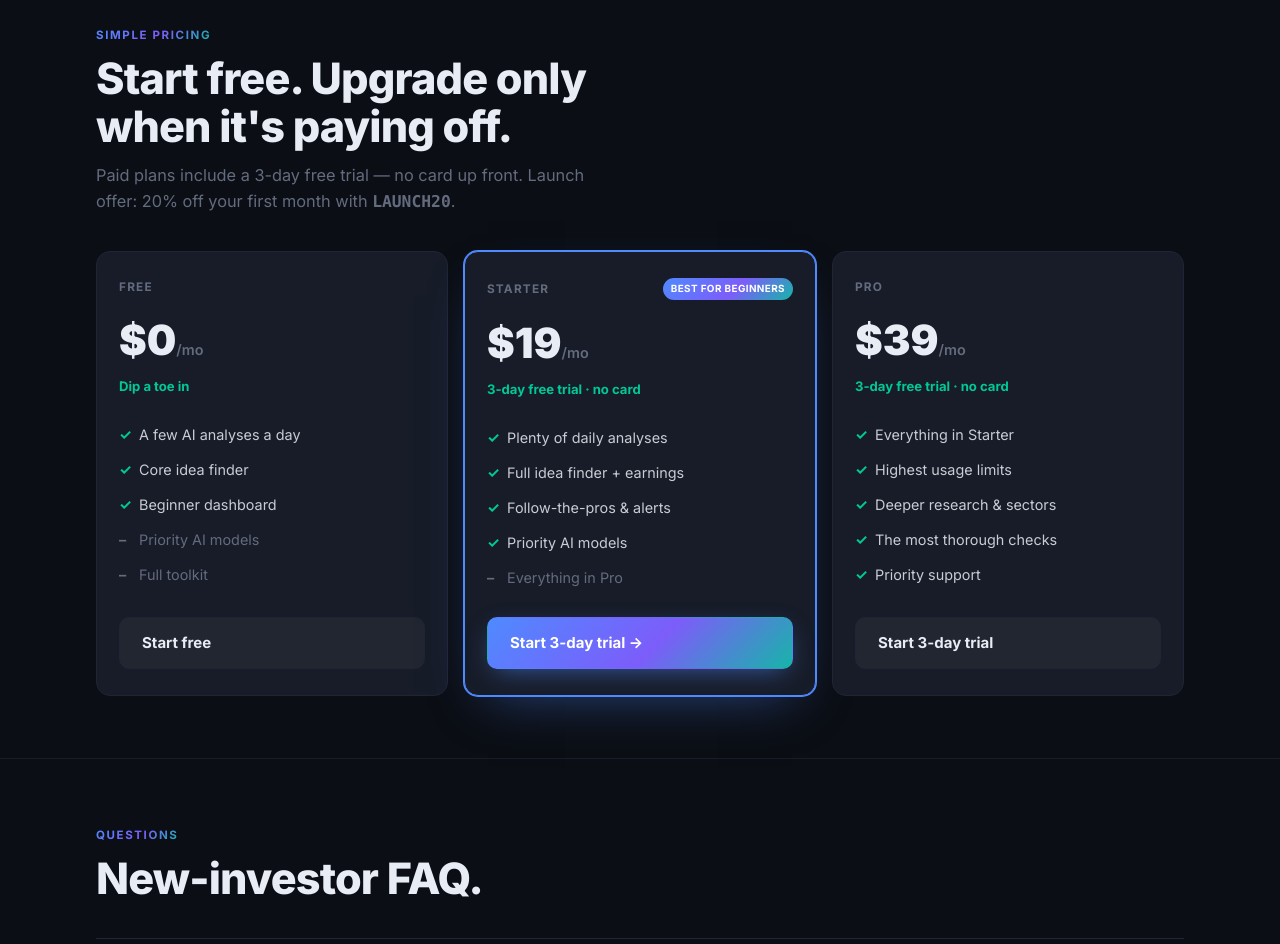
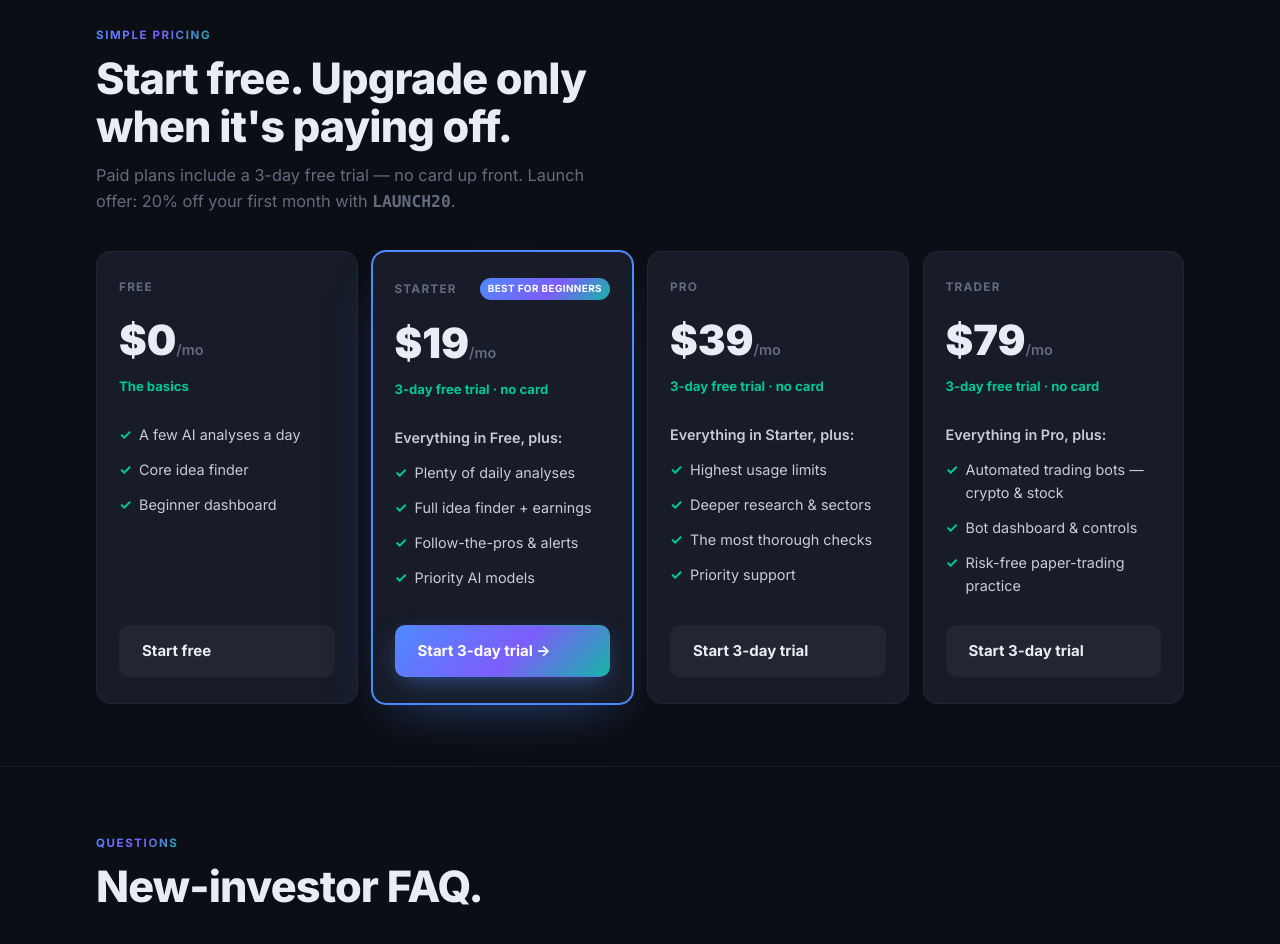
Before and after one commit to securectl/tradewiz, a Flask app: page /?show=pricing in a window 1280 px wide. Shown: the part 3071-4015 px from the top of the page. Run offline with Flask 3, Linux system fonts and the light colour scheme; data comes from the database, SQL or seed files in the repository; parts of the project's set-up code (start-up, migrations or seed data) failed here and were passed over; some libraries are stand-ins or nearby versions.

Commit message:
pricing: 4 tiers incl. Trader ($79, bots), clearer "Everything in X, plus:" lists
- Fixes the confusing greyed "Everything in Pro" line under Starter; every plan
  now reads "Everything in <lower tier>, plus:" + its own additions.
- Adds a Trader tier ($79/mo): Everything in Pro + automated crypto/stock trading
  bots, bot dashboard & controls, paper-trading practice.
- trader_amount plumbed through the landing + admin Codes & Pricing panel
  (displayed amount + Stripe price id per tier, now starter/pro/trader).

Note: the Trader tier is displayed + admin-priceable; making it BILLABLE needs a
Stripe price + a 'trader' billing tier that grants bot_access (bots are currently
invite-only per policy) — flagged as follow-up.

Co-Authored-By: Claude Opus 4.8 (1M context) <noreply@anthropic.com>

```diff
--- a/app.py
+++ b/app.py
@@ -575,17 +575,17 @@ def _landing_context():
         )
     except Exception:
         pass
-    starter_amt, pro_amt = 19, 39
+    amts = {"starter": 19, "pro": 39, "trader": 79}
     try:
         from app_settings import get_setting
-        s = get_setting("price_starter_amount")
-        p = get_setting("price_pro_amount")
-        starter_amt = int(float(s)) if s not in (None, "") else 19
-        pro_amt = int(float(p)) if p not in (None, "") else 39
+        for tier, default in list(amts.items()):
+            v = get_setting(f"price_{tier}_amount")
+            amts[tier] = int(float(v)) if v not in (None, "") else default
     except Exception:
         pass
     return {"first_time": first_time, "recommended": "starter",
-            "starter_amount": starter_amt, "pro_amount": pro_amt}
+            "starter_amount": amts["starter"], "pro_amount": amts["pro"],
+            "trader_amount": amts["trader"]}
 
 
 @app.route("/")
--- a/billing_bp.py
+++ b/billing_bp.py
@@ -161,14 +161,14 @@ def admin_pricing():
     from app_settings import get_setting, set_setting
     if request.method == "POST":
         d = request.get_json(silent=True) or {}
-        for tier in ("starter", "pro"):
+        for tier in ("starter", "pro", "trader"):
             if f"{tier}_amount" in d and str(d[f"{tier}_amount"]).strip() != "":
                 set_setting(f"price_{tier}_amount", int(float(d[f"{tier}_amount"])))
             if f"{tier}_price_id" in d:
                 set_setting(f"price_{tier}_stripe_id", (d[f"{tier}_price_id"] or "").strip())
         return jsonify({"ok": True})
     out = {}
-    for tier, default in (("starter", 19), ("pro", 39)):
+    for tier, default in (("starter", 19), ("pro", 39), ("trader", 79)):
         out[tier] = {
             "amount": _plan_amount(tier, default),
             "stripe_price_id": get_setting(f"price_{tier}_stripe_id", ""),
--- a/static/js/features/admin/admin.js
+++ b/static/js/features/admin/admin.js
@@ -982,6 +982,8 @@ async function loadPricing() {
         set('pr-starter-id', (p.starter || {}).stripe_price_id || '');
         set('pr-pro-amt', (p.pro || {}).amount != null ? p.pro.amount : '');
         set('pr-pro-id', (p.pro || {}).stripe_price_id || '');
+        set('pr-trader-amt', (p.trader || {}).amount != null ? p.trader.amount : '');
+        set('pr-trader-id', (p.trader || {}).stripe_price_id || '');
     } catch (e) { /* ignore */ }
 }
 
@@ -991,6 +993,7 @@ async function savePricing() {
     const body = {
         starter_amount: v('pr-starter-amt'), starter_price_id: v('pr-starter-id'),
         pro_amount: v('pr-pro-amt'), pro_price_id: v('pr-pro-id'),
+        trader_amount: v('pr-trader-amt'), trader_price_id: v('pr-trader-id'),
     };
     try {
         const r = await fetch('/billing/admin/pricing', {method:'POST',headers:{'Content-Type':'application/json'},body:JSON.stringify(body)});
--- a/templates/landing.html
+++ b/templates/landing.html
@@ -123,8 +123,11 @@
     .step .n{font-family:var(--mono);font-size:.8rem;font-weight:700;color:var(--blue)}
     .step h3{font-size:1.16rem;font-weight:700;color:var(--bright);margin:6px 0 6px}.step p{font-size:.94rem;color:var(--text)}
 
-    .prices{display:grid;grid-template-columns:repeat(3,1fr);gap:16px;align-items:stretch}
-    @media(max-width:820px){.prices{grid-template-columns:1fr;max-width:420px;margin:0 auto}}
+    .prices{display:grid;grid-template-columns:repeat(4,1fr);gap:14px;align-items:stretch}
+    @media(max-width:980px){.prices{grid-template-columns:repeat(2,1fr)}}
+    @media(max-width:560px){.prices{grid-template-columns:1fr;max-width:420px;margin:0 auto}}
+    .plan li.inc{color:var(--text-secondary);font-weight:600;padding-left:0}
+    .plan li.inc::before{content:""}
     .plan{background:var(--card);border:1px solid var(--border);border-radius:var(--r-lg);padding:26px 22px;display:flex;flex-direction:column;position:relative}
     .plan.rec{border-color:var(--blue);box-shadow:0 0 0 1px var(--blue),0 20px 50px -24px rgba(79,138,255,.5)}
     .plan .pn{text-transform:uppercase;letter-spacing:.1em;font-size:.74rem;font-weight:700;color:var(--muted);display:flex;justify-content:space-between;align-items:center;gap:8px}
@@ -265,22 +268,29 @@
     <div class="plan reveal">
       <div class="pn">Free</div>
       <div class="price">$0<span>/mo</span></div>
-      <div class="tr">Dip a toe in</div>
-      <ul><li>A few AI analyses a day</li><li>Core idea finder</li><li>Beginner dashboard</li><li class="off">Priority AI models</li><li class="off">Full toolkit</li></ul>
+      <div class="tr">The basics</div>
+      <ul><li>A few AI analyses a day</li><li>Core idea finder</li><li>Beginner dashboard</li></ul>
       <a class="btn btn-ghost" href="/auth/signup">Start free</a>
     </div>
     <div class="plan rec reveal">
-      <div class="pn">Starter <span class="rec-tag">{% if first_time %}BEST FOR BEGINNERS{% else %}MOST POPULAR{% endif %}</span></div>
+      <div class="pn">Starter <span class="rec-tag">{% if first_time %}BEST FOR BEGINNERS{% else %}POPULAR{% endif %}</span></div>
       <div class="price">${{ starter_amount }}<span>/mo</span></div>
       <div class="tr">3-day free trial · no card</div>
-      <ul><li>Plenty of daily analyses</li><li>Full idea finder + earnings</li><li>Follow-the-pros &amp; alerts</li><li>Priority AI models</li><li class="off">Everything in Pro</li></ul>
+      <ul><li class="inc">Everything in Free, plus:</li><li>Plenty of daily analyses</li><li>Full idea finder + earnings</li><li>Follow-the-pros &amp; alerts</li><li>Priority AI models</li></ul>
       <a class="btn btn-primary" href="/auth/signup">Start 3-day trial →</a>
     </div>
     <div class="plan reveal">
       <div class="pn">Pro</div>
       <div class="price">${{ pro_amount }}<span>/mo</span></div>
       <div class="tr">3-day free trial · no card</div>
-      <ul><li>Everything in Starter</li><li>Highest usage limits</li><li>Deeper research &amp; sectors</li><li>The most thorough checks</li><li>Priority support</li></ul>
+      <ul><li class="inc">Everything in Starter, plus:</li><li>Highest usage limits</li><li>Deeper research &amp; sectors</li><li>The most thorough checks</li><li>Priority support</li></ul>
+      <a class="btn btn-ghost" href="/auth/signup">Start 3-day trial</a>
+    </div>
+    <div class="plan reveal">
+      <div class="pn">Trader</div>
+      <div class="price">${{ trader_amount }}<span>/mo</span></div>
+      <div class="tr">3-day free trial · no card</div>
+      <ul><li class="inc">Everything in Pro, plus:</li><li>Automated trading bots — crypto &amp; stock</li><li>Bot dashboard &amp; controls</li><li>Risk-free paper-trading practice</li></ul>
       <a class="btn btn-ghost" href="/auth/signup">Start 3-day trial</a>
     </div>
   </div>
```
Also changed, not shown: templates/index.html (+7 -1 lines).
